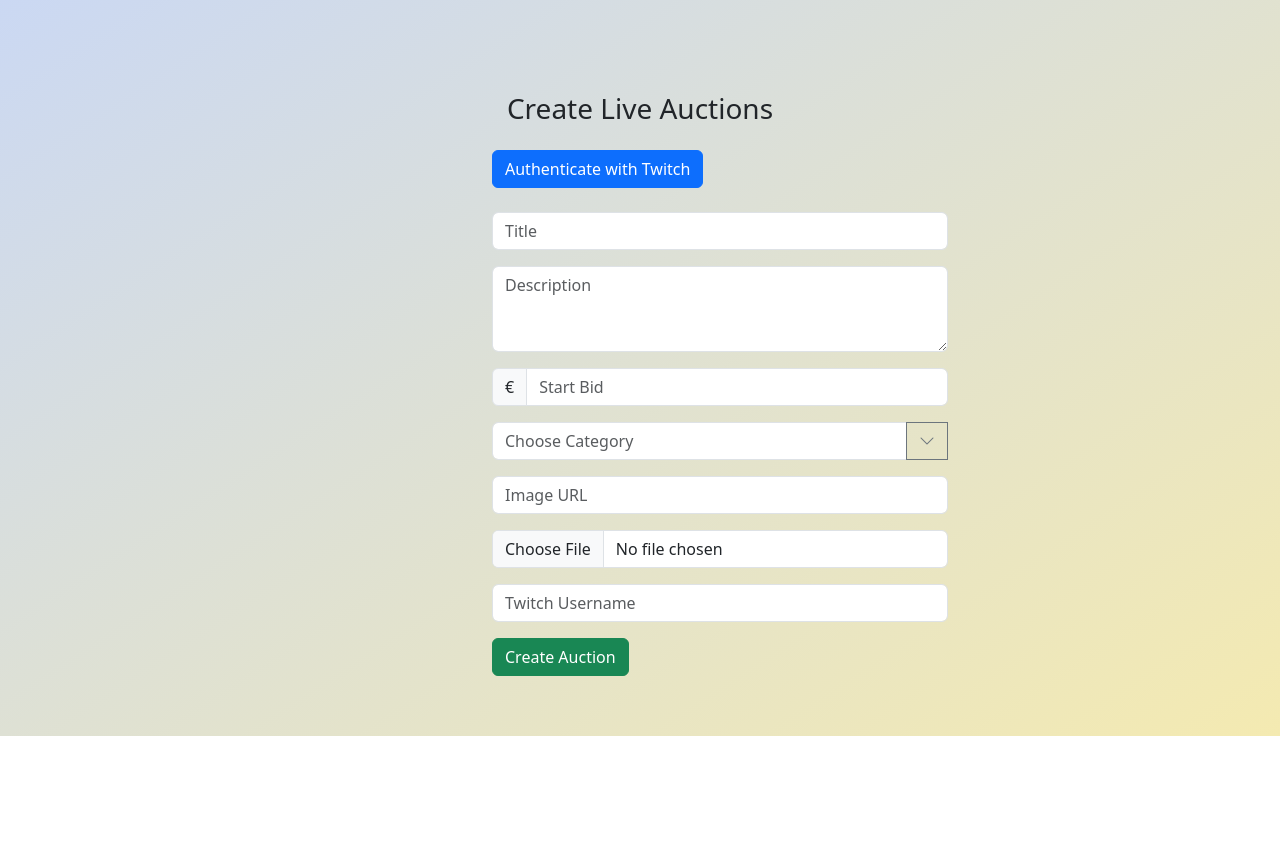
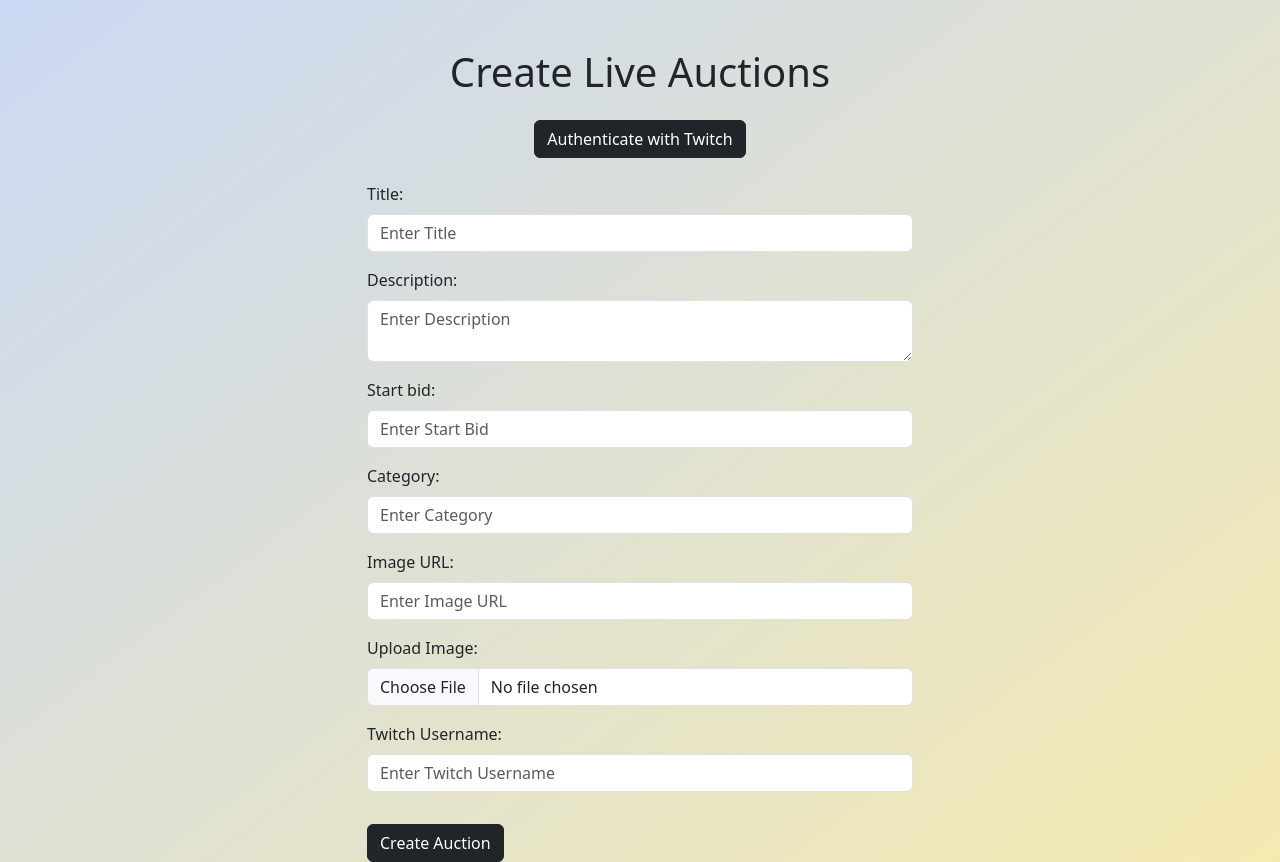
Before and after one commit to Lightmaker777/BidMania-Auctions, a Django app: page /create_live_auctions/ in a window 1280 px wide. Shown: the part 97-959 px from the top of the page. Before the commit the page ends 833 px from the top, so only its background shows below. Run offline with Django 3.2, Linux system fonts and the light colour scheme; a user stored in the database is signed in; data comes from the database, SQL or seed files in the repository; both versions use the stored data as it was after the commit.

Commit message:
some changes: new items

```diff
--- a/auctions/templates/auctions/create_live_auctions.html
+++ b/auctions/templates/auctions/create_live_auctions.html
@@ -1,109 +1,63 @@
-{% extends "auctions/layout.html" %}
+{% extends './layout.html' %}
 
 {% block body %}
-<div class="container-fluid">
-    <div class="row justify-content-center align-items-center" style="height: 86vh;">
+    <div class="container mt-5">
+        <div class="row justify-content-center">
             <div class="col-lg-6 col-md-8">
-            <!-- Headline -->
-            <div class="text-center mb-4">
-                <h3>Create Live Auctions</h3>
+                <h1 class="text-center mb-4">Create Live Auctions</h1>
+
+                {% for message in messages %}
+                    <div class="alert alert-info">{{ message }}</div>
+                {% endfor %}
+
+                <div class="text-center mt-4">
+                    <a href="{% url 'twitch_authenticate' %}" class="btn btn-dark">Authenticate with Twitch</a>
                 </div>
 
-            <!-- Messages -->
-            {% for message in messages %}
-                <div class="alert alert-info mt-3">{{ message }}</div>
-            {% endfor %}
+                <form method="post" action="{% url 'create_live_auctions' %}" class="mt-4" enctype="multipart/form-data">
+                    {% csrf_token %}
 
-            <!-- Twitch Authentication -->
-            <div class="mb-3 row">
-                <label class="col-sm-3 col-form-label text-end"></label>
-                <div class="col-sm-9">
-                    <a href="{% url 'twitch_authenticate' %}" class="btn btn-primary">Authenticate with Twitch</a>
+                    <div class="mb-3">
+                        <label for="title" class="form-label">Title:</label>
+                        <input type="text" name="title" id="title" class="form-control" required placeholder="Enter Title">
+                    </div>
+
+                    <div class="mb-3">
+                        <label for="description" class="form-label">Description:</label>
+                        <textarea name="description" id="description" class="form-control" required placeholder="Enter Description"></textarea>
+                    </div>
+
+                    <div class="mb-3">
+                        <label for="start_bid" class="form-label">Start bid:</label>
+                        <input type="text" name="start_bid" id="start_bid" class="form-control" required placeholder="Enter Start Bid">
+                    </div>
+
+                    <div class="mb-3">
+                        <label for="category" class="form-label">Category:</label>
+                        <input type="text" name="category" id="category" class="form-control" required placeholder="Enter Category">
+                    </div>
+
+                    <div class="mb-3">
+                        <label for="image_url" class="form-label">Image URL:</label>
+                        <input type="text" name="image_url" id="image_url" class="form-control"  placeholder="Enter Image URL">
+                    </div>
+
+                    <div class="mb-3">
+                        <label for="image_upload" class="form-label">Upload Image:</label>
+                        <input type="file" name="image_upload" id="image_upload" class="form-control" accept="image/*">
+                    </div>
+
+                    <div class="twitch-embedding mb-3">
+                        <label for="twitch_username" class="form-label">Twitch Username:</label>
+                        <input type="text" name="twitch_username" id="twitch_username" class="form-control" required placeholder="Enter Twitch Username">
+                    </div>
+
+                    <button type="submit" class="btn btn-success btn-dark mt-3">Create Auction</button>
+                </form>
             </div>
         </div>
 
-            <!-- Auction Form -->
-            <form method="post" action="{% url 'create_live_auctions' %}" class="mt-4" enctype="multipart/form-data">
-                {% csrf_token %}
-
-                <!-- Auction Details -->
-                <div class="auction-details">
-                    <div class="mb-3 row">
-                        <label for="title" class="col-sm-3 col-form-label text-end"></label>
-                        <div class="col-sm-9">
-                            <input type="text" name="title" id="title" class="form-control" required placeholder="Title">
-                        </div>
-                    </div>
-                    <div class="mb-3 row">
-                        <label for="description" class="col-sm-3 col-form-label text-end"></label>
-                        <div class="col-sm-9">
-                            <textarea class="form-control" rows="3" name="description" placeholder="Description"></textarea>
-                        </div>
-                    </div>
-                    <div class="mb-3 row">
-                        <label for="start_bid" class="col-sm-3 col-form-label text-end"></label>
-                        <div class="col-sm-9">
-                            <div class="input-group">
-                                <span class="input-group-text">€</span>
-                                <input type="number" step="any" class="form-control" placeholder="Start Bid" autocomplete="off" name="start_bid" id="start_bid">
-                            </div>
-                        </div>
-                    </div>
-
-                    <div class="mb-3 row">
-                        <label for="category" class="col-sm-3 col-form-label text-end"></label>
-                        <div class="col-sm-9">
-                            <div class="input-group">
-                                <input type="text" list="category_names" class="form-control" name="category" placeholder="Choose Category">
-                                <button class="btn btn-outline-secondary" type="button" data-bs-toggle="dropdown" aria-expanded="false">
-                                    <i class="bi bi-chevron-down"></i>
-                                </button>
-                                <ul class="dropdown-menu" aria-labelledby="dropdownMenuButton">
-                                    {% for category in categories %}
-                                    <li><a class="dropdown-item" href="#">{{ category }}</a></li>
-                                    {% endfor %}
-                                </ul>
-                            </div>
-                            <datalist id="category_names">
-                                {% for category in categories %}
-                                <option value="{{ category }}">
-                                {% endfor %}
-                            </datalist>
-                        </div>
-                    </div>
-
-                    <div class="mb-3 row">
-                        <label for="image_url" class="col-sm-3 col-form-label text-end"></label>
-                        <div class="col-sm-9">
-                            <input type="text" name="image_url" id="image_url" class="form-control" required placeholder="Image URL">
-                        </div>
-                    </div>
-                    <div class="mb-3 row">
-                        <label for="image_upload" class="col-sm-3 col-form-label text-end"></label>
-                        <div class="col-sm-9">
-                            <input type="file" name="image_upload" id="image_upload" class="form-control" required>
-                        </div>
-                    </div>
-                </div>
-
-                <!-- Twitch Username -->
-                <div class="form-group row mt-3">
-                    <label for="twitch_username" class="col-sm-3 col-form-label text-end"></label>
-                    <div class="col-sm-9">
-                        <input type="text" name="twitch_username" id="twitch_username" class="form-control" required placeholder="Twitch Username">
-                    </div>
-                </div>
-
-                <!-- Create Auction Button -->
-                <div class="mb-3 row">
-                    <label class="col-sm-3 col-form-label text-end"></label>
-                    <div class="col-sm-9">
-                        <button type="submit" class="btn btn-success mt-3">Create Auction</button>
-                    </div>
-                </div>
-            </form>
-
-            <!-- Load Twitch Embedding Script -->
+        <!-- Load Twitch embedding script dynamically -->
         {% if form.twitch_username.value %}
             <div id="twitch-embed" class="mt-4"></div>
             <script src="https://player.twitch.tv/js/embed/v1.js"></script>
@@ -126,6 +80,4 @@
             </script>
         {% endif %}
     </div>
-    </div>
-</div>
 {% endblock %}
--- a/auctions/templates/auctions/index.html
+++ b/auctions/templates/auctions/index.html
@@ -44,10 +44,10 @@
                         <div class="position-relative">
                             <!-- Closed listing with image -->
                             {% if auction.image %}
-                                <img src="{{ auction.image }}" class="card-img-top rounded-0 border-bottom" alt="{{ auction.title }}" style="filter: brightness(75%);">
+                                <img src="{{ auction.image }}" class="card-img-top rounded-4 border-bottom" alt="{{ auction.title }}" style="filter: brightness(75%);">
                             <!-- Closed listing no image -->
                             {% else %}
-                                <img src="https://i.imgur.com/vLDtrNC.jpg" class="card-img-top rounded-0 border-bottom" alt="{{ auction.title }}" style="filter: brightness(75%);">
+                                <img src="https://i.imgur.com/vLDtrNC.jpg" class="card-img-top rounded-4 border-bottom" alt="{{ auction.title }}" style="filter: brightness(75%);">
                             {% endif %}
                             <!-- Overlay -->
                             <h6 class="display-fluid text-white position-absolute top-50 start-50 translate-middle">CLOSED</h6>
--- a/auctions/templates/auctions/layout.html
+++ b/auctions/templates/auctions/layout.html
@@ -43,7 +43,7 @@
                             </a>
                             <ul class="dropdown-menu" aria-labelledby="navbarDropdownMenuLink">
                                 {% for category in categories %}
-                                <li><a class="dropdown-item" href="{% url 'categories' %}">{{ category }}</a></li>
+                                <li><a class="dropdown-item" href="{% url 'listing_category' category_name=category %}">{{ category }}</a></li>
                                 {% endfor %}
                             </ul>
                         </li>
--- a/auctions/templates/auctions/listing.html
+++ b/auctions/templates/auctions/listing.html
@@ -52,7 +52,8 @@
 
             <!-- Title -->
             <div class="py-3 d-flex flex-wrap align-items-center border-0 border-bottom">
-                <h2>{{ auction.title }}</h2>
+                <h2><li class="list-group-item"><a href="{% url 'live_stream' auction_id=auction.id %}">{{ auction.title }}</a></li>
+                </h2>
             </div>
 
             <!-- Description -->
@@ -78,7 +79,7 @@
 
         <div class="input-group">
             <span class="mb-3 border input-group-text rounded-0 border-0 border border-bottom">€</span>
-            <input type="number" class="mb-3 rounded-0 border-0 border border-bottom form-control" name="bid" placeholder="Your bid" autocomplete="off">
+            <input type="number" class="mb-3 rounded-0 border-0 border border-bottom form-control" name="bid" placeholder="Your bid" autocomplete="off" required>
         </div>
 
         <input class="btn btn-sm btn-dark border rounded-2 text-uppercase text-decoration-none text-light fw-bold opacity-75" type="submit" value="Bid Now">
```
Also changed, not shown: auctions/templates/auctions/live_auctions.html (+1 -9 lines), auctions/templates/auctions/live_stream.html (+0 -9 lines), db.sqlite3. Lines whose indentation alone changed are shown as unchanged.
